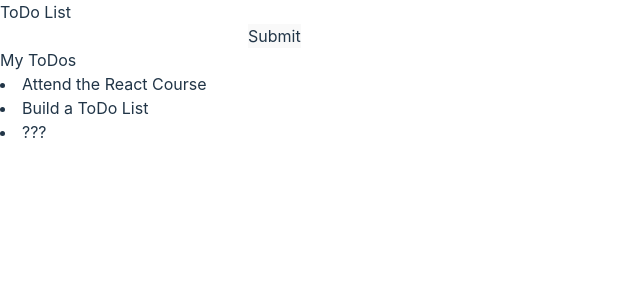
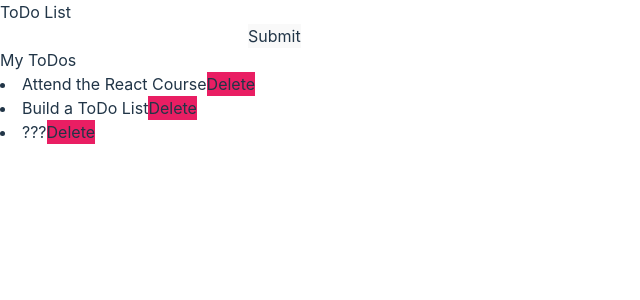
Before and after one commit to saulprl/todo-list, a React (Vite) app: page / in a window 1280 px wide. Shown: the top 300 px of the page, without its empty margins (0-640 px from the left). Built offline with nearby package versions, Linux system fonts and the light colour scheme.

Commit message:
Add delete todo

```diff
--- a/src/App.tsx
+++ b/src/App.tsx
@@ -1,4 +1,4 @@
-import { ChangeEventHandler, FormEventHandler, useState } from "react";
+import { ChangeEvent, FormEvent, useState } from "react";
 
 const DUMMY_TODOS = [
   {
@@ -19,7 +19,7 @@ function App() {
   const [todos, setTodos] = useState(DUMMY_TODOS);
   const [inputValue, setInputValue] = useState("");
 
-  const handleSubmit: FormEventHandler<HTMLFormElement> = (event) => {
+  const handleSubmit = (event: FormEvent<HTMLFormElement>) => {
     event.preventDefault();
 
     setTodos((prevTodos) => {
@@ -34,8 +34,14 @@ function App() {
     setInputValue("");
   };
 
-  const handleInputChange: ChangeEventHandler<HTMLInputElement> = (event) => {
+  const handleInputChange = (event: ChangeEvent<HTMLInputElement>) => {
     setInputValue(event.target.value);
+  };
+
+  const handleDelete = (deletedId: number) => {
+    setTodos((previousTodos) => {
+      return previousTodos.filter((todo) => todo.id !== deletedId);
+    });
   };
 
   return (
@@ -48,7 +54,20 @@ function App() {
       <h2>My ToDos</h2>
       <ul className="list-inside list-disc">
         {todos.map((todo) => {
-          return <li key={todo.id}>{todo.title}</li>;
+          return (
+            <li key={todo.id}>
+              <span>{todo.title}</span>
+              <button
+                className="bg-[#e91e63]"
+                onClick={() => {
+                  // logic here
+                  handleDelete(todo.id);
+                }}
+              >
+                Delete
+              </button>
+            </li>
+          );
         })}
       </ul>
     </main>
```
